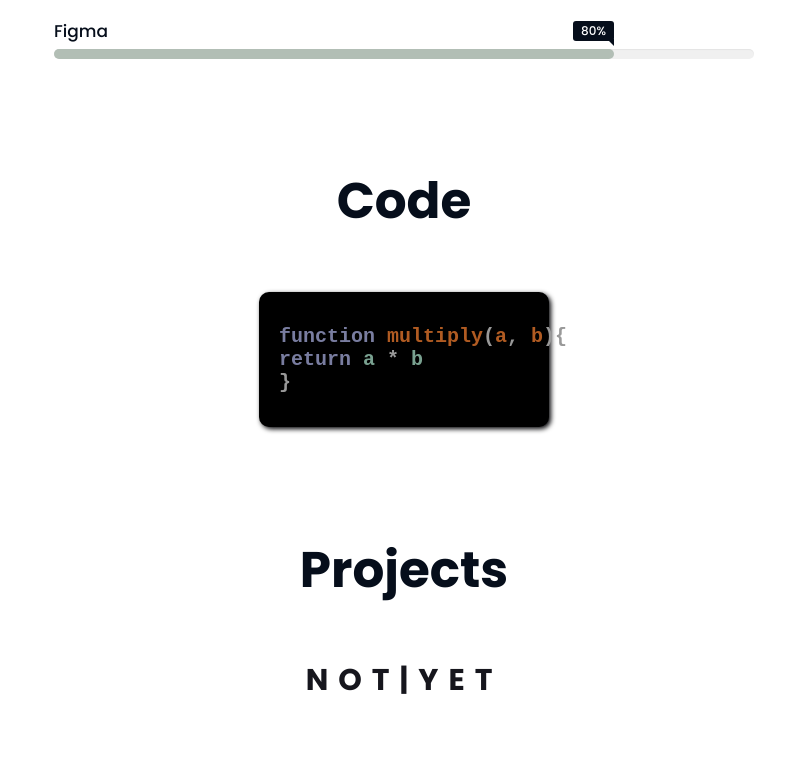
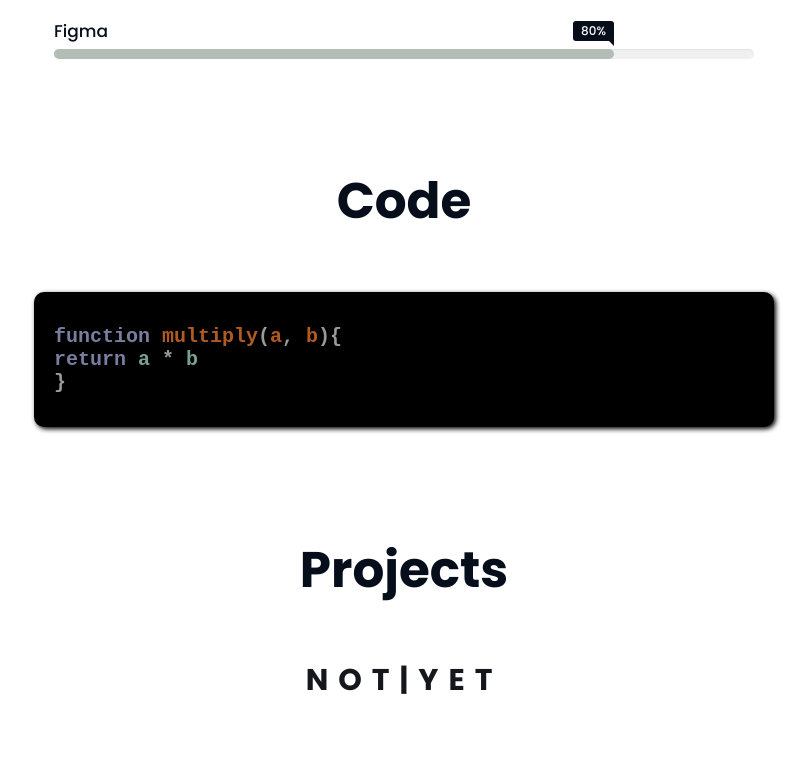
Before and after one commit to Ageraowls/rsschool-cv-old, a plain HTML site: page index.html in a window 1280 px wide. Shown: the part 1319-2088 px from the top of the page, without its empty margins (236-1047 px from the left). Drawn offline with Linux system fonts and the light colour scheme.

Commit message:
feat: add some styles for code section

```diff
--- a/style.css
+++ b/style.css
@@ -319,7 +319,7 @@ h1 {
 
 .code__js {
   display: block;
-  width: 250px;
+  width: 700px;
   padding: 10px 20px;
   border-radius: 10px;
   background-color: #000;
```
